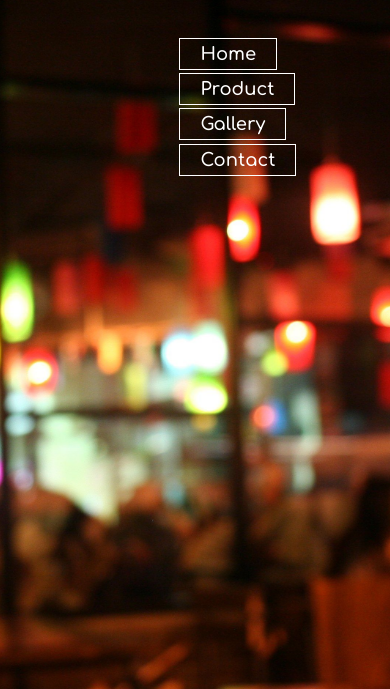
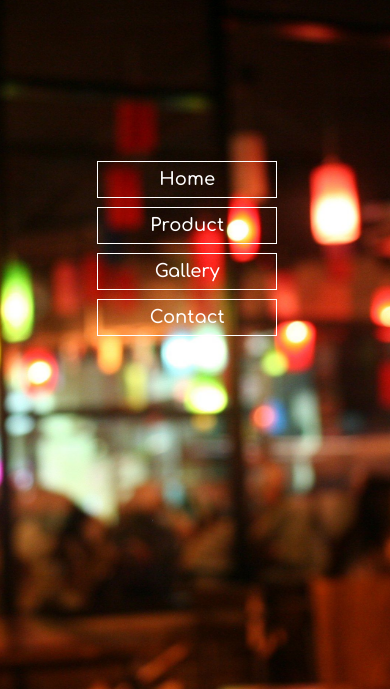
Before and after one commit to piyush-gupta092/Food-O-Way, a plain HTML site: page index.html in a window 390 px wide. Shown: the part 103-792 px from the top of the page. Drawn offline with Linux system fonts and the light colour scheme.

Commit message:
Menu changes

```diff
--- a/style.css
+++ b/style.css
@@ -44,7 +44,7 @@ nav ul{
     float: right;
     margin-top:-2.5em;
     display: flex;
-    flex-direction: row;
+    /*flex-direction: row;*/
     justify-content: space-around;
     color: mediumaquamarine;
 }
@@ -62,19 +62,28 @@ a:hover{
     background-color: #fff;
     color: black;
 }
-@media(max-width:720px) {
+@media(max-width:820px) {
     h1{
         text-align: center;
     }
     nav ul{
-        margin-top: 2.5em;
         display: flex;
         flex-direction: column;
-        margin-left: 4vw;
-        margin-bottom: 5px;
+        justify-content: center;
+        align-items: center;
+        text-align: center;
+        width: 100%;
+        height: 50vh;
+        margin: 2em 0;
+        padding: 0 1em;
     }
     nav ul li{
-        margin-bottom: 10px;
+        display: flex;
+        justify-content: center;
+        width: 10em;
+        margin-top: 0.5em;
+        flex-wrap: wrap;
+        flex-direction: column;
     }
 }
 .heading{
@@ -218,11 +227,13 @@ input,button,textarea{
         width:250px;
     }
 }
+#foot{
+    background-color: #303841;
+    height: 70vh;
+}
 footer{
     width: 100%;
-    background: #303841;
     border-top: 4px solid #be3144;
-    margin-top: 2em;
 }
 /* Personal Contact section Start*/
 
@@ -243,6 +254,9 @@ footer{
   @media (max-width: 780px) {
     .contact-section-header > h2 {
       font-size: 2em;
+    }
+    #foot{
+        height: 100vh;
     }
   }
   @media (max-width: 560px) {
```
